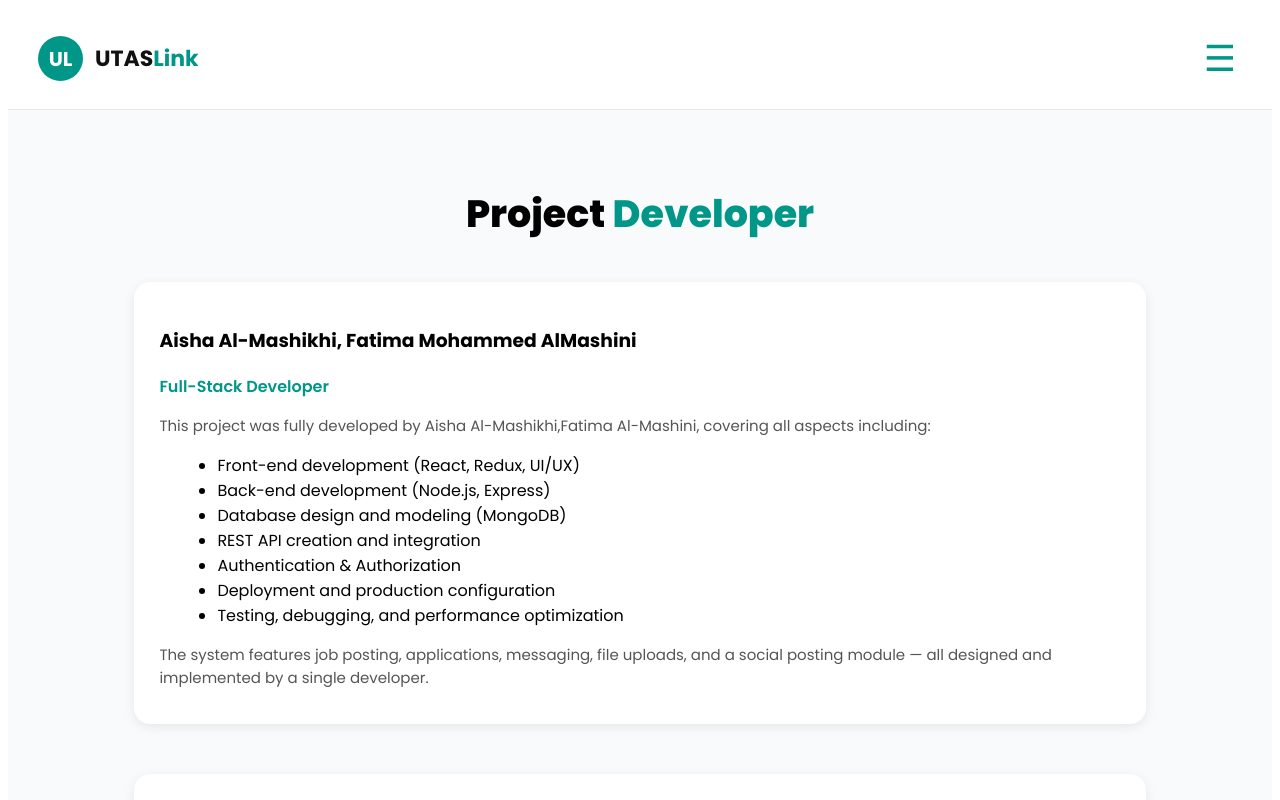
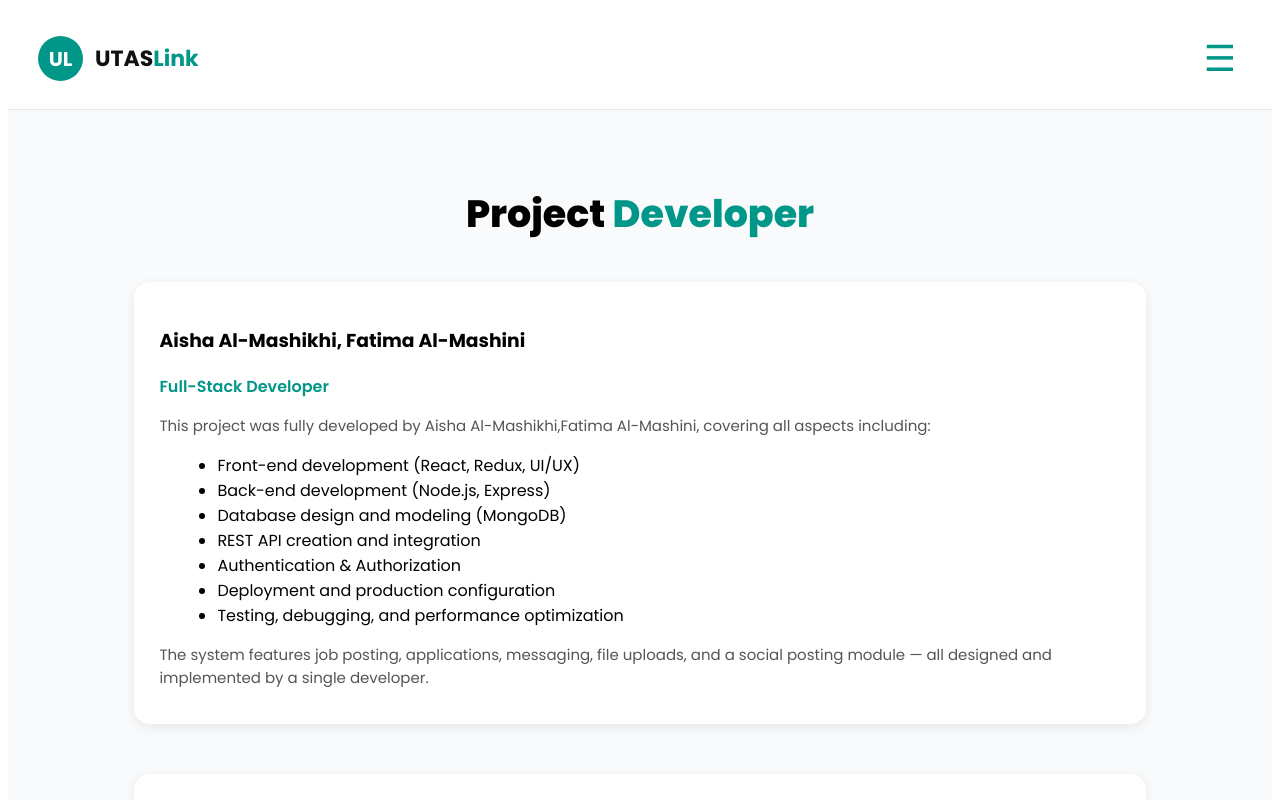
Before and after one commit to Aisha-Ahmed-Al-Mashikhi/utas-link-project, a React (Create React App) app in the folder client/: page /developers in a window 1280 px wide. Shown: the top 800 px of the page. Built offline with nearby package versions, Linux system fonts and the light colour scheme; no server answers.

Commit message:
Update Developers.jsx

```diff
--- a/client/src/Component/Developers.jsx
+++ b/client/src/Component/Developers.jsx
@@ -21,7 +21,7 @@ const Developers = () => {
         {/* Developer card */}
         <div className="dev-card">
           {/* Developer names */}
-          <h3>Aisha Al-Mashikhi, Fatima Mohammed AlMashini</h3>
+          <h3>Aisha Al-Mashikhi, Fatima Al-Mashini</h3>
 
           {/* Developer role */}
           <p className="role">Full-Stack Developer</p>
```
